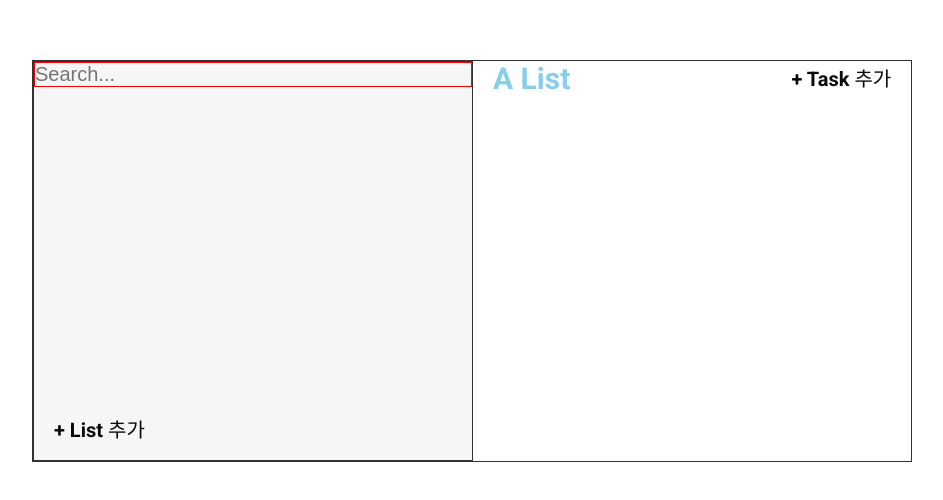
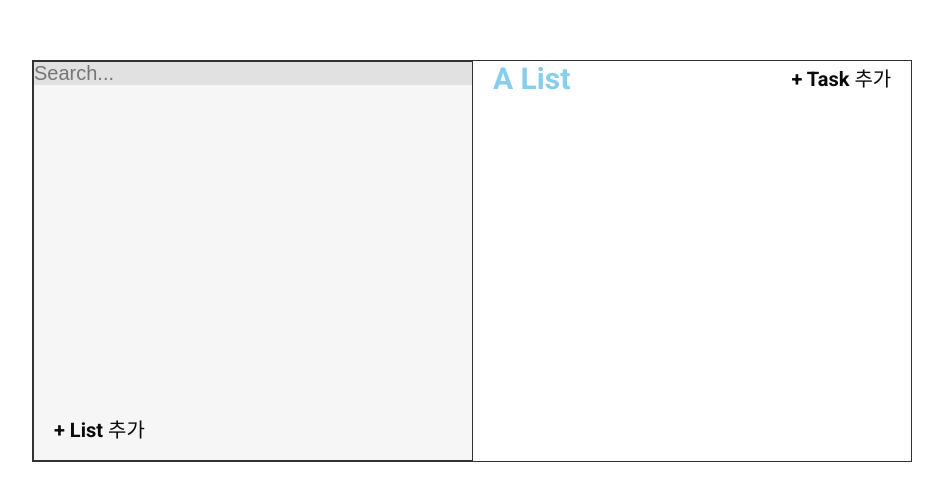
Before and after one commit to slee2540/Reminder, a React (Create React App) app: page / in a window 1280 px wide. Shown: the part 140-640 px from the top of the page, without its empty margins (168-1111 px from the left). Built offline with nearby package versions, Linux system fonts and the light colour scheme.

Commit message:
Update / searchbox Background 색상적용

```diff
--- a/src/components/SearchBox/searchbox.module.css
+++ b/src/components/SearchBox/searchbox.module.css
@@ -1,4 +1,6 @@
 .wrapper {
   width: 100%;
-  border: 1px solid red;
+  background-color: rgb(225, 225, 225);
+
+  /* border: 1px solid red; */
 }
```
